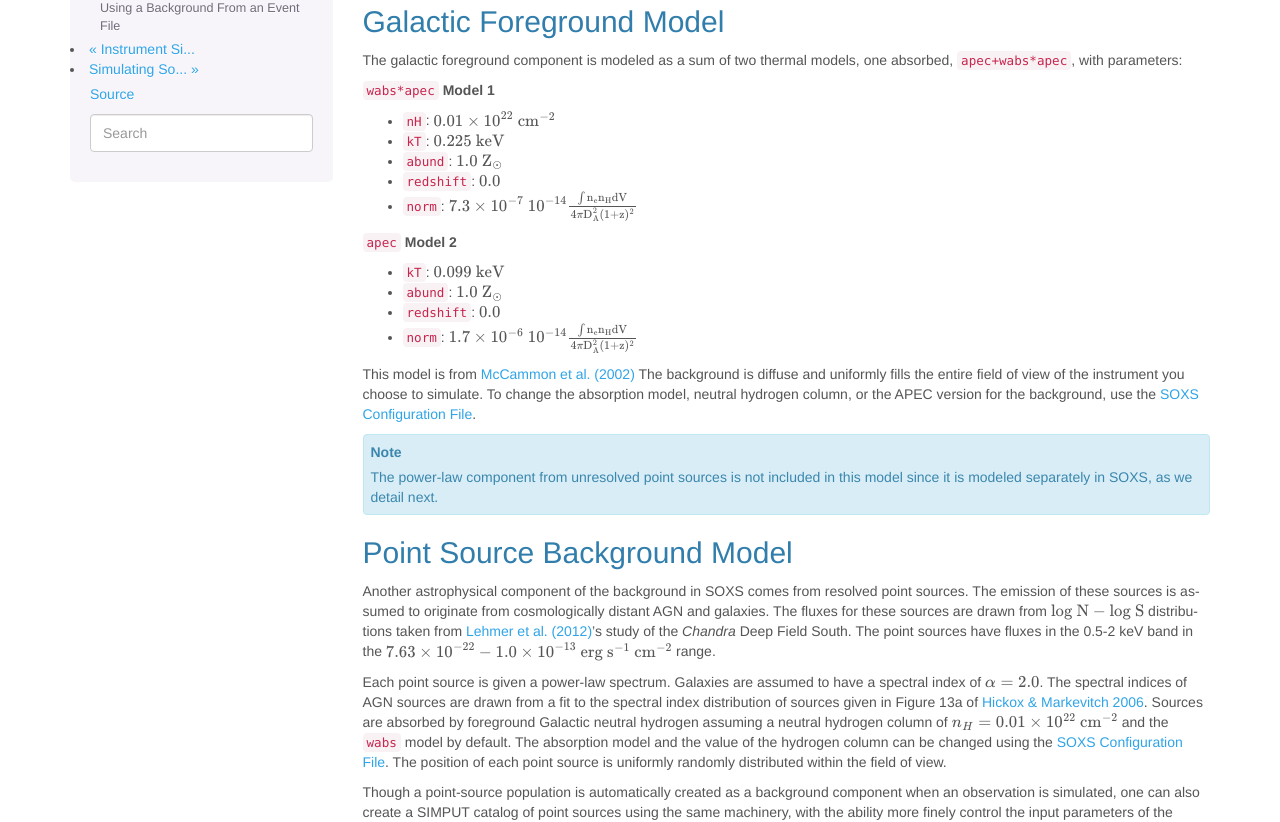
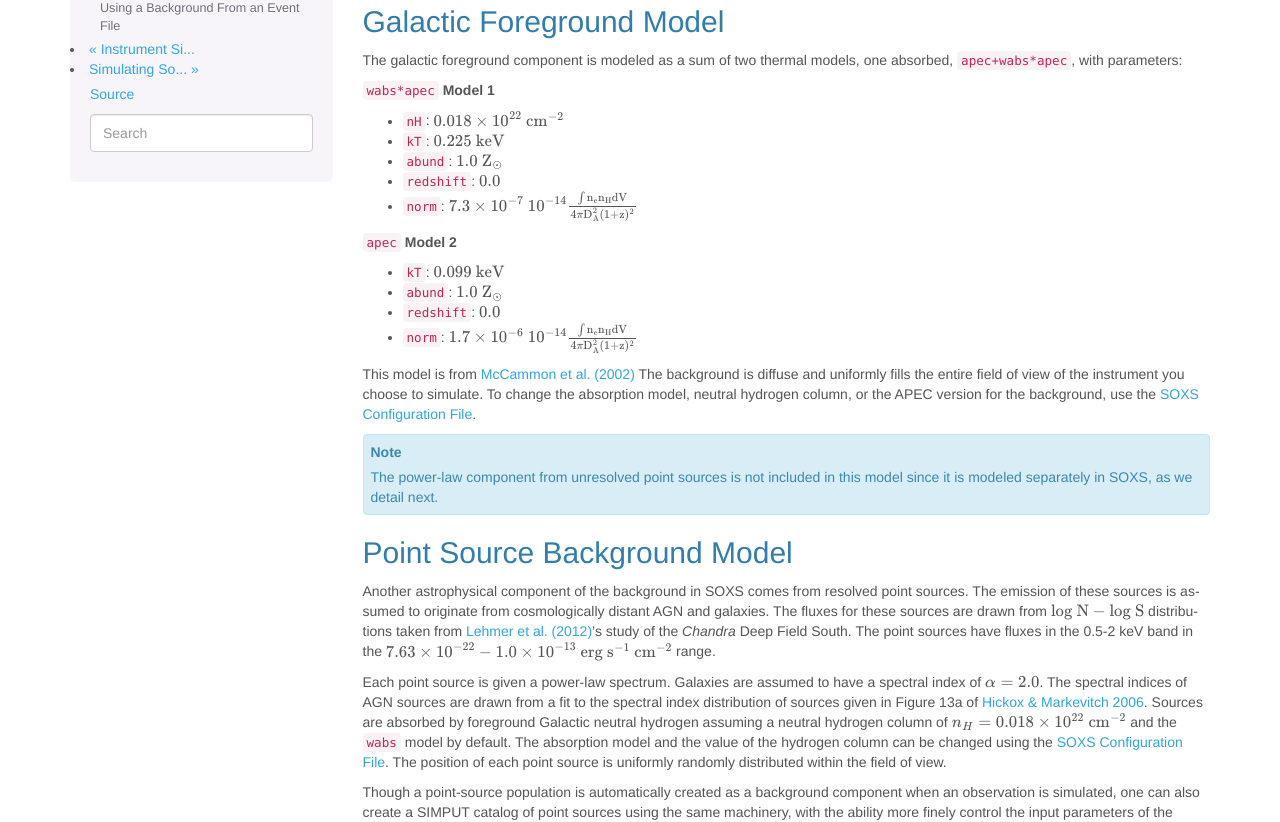
Before and after one commit to lynx-x-ray-observatory/soxs, a Sphinx documentation site: the page built from doc/source/users_guide/background.rst, in a window 1280 px wide and 1400 px high. Shown: the part 229-1051 px from the top of the window. Built offline with Sphinx 7.4.7, drawn with Linux system fonts in a browser that asks for light colours.

Commit message:
fix everywhere

```diff
--- a/doc/source/changelog.rst
+++ b/doc/source/changelog.rst
@@ -16,7 +16,7 @@ Version 3.1.0
 * A bug which prevented the use of the ``xrism_resolve`` instrument has been
   fixed.
 * The default neutral hydrogen column for the astrophysical background components
-  is now :math:`n_H = 0.01 10^{22} \rm{atoms}~\rm{cm}^{-2}`
+  is now :math:`n_H = 0.018 \times 10^{22}~\rm{atoms}~\rm{cm}^{-2}`
 * The default value of the neutral hydrogen column and the absorption model for
   astrophysical backgrounds can now be set in :ref:`config`. These can no longer
   be fine tuned in :func:`~soxs.instrument.make_background_file` or
--- a/doc/source/configuration.rst
+++ b/doc/source/configuration.rst
@@ -17,7 +17,7 @@ customization in the configuration file:
     soxs_data_dir = /does/not/exist # The path to instrument files and APEC tables
     abund_table = angr # The abundance table to use for APEC thermal spectra
     apec_vers = 3.0.9 # The default version of APEC to use
-    bkgnd_nH = 0.01 # neutral hydrogen column for backgrounds, units of 1e22 cm**-2
+    bkgnd_nH = 0.018 # neutral hydrogen column for backgrounds, units of 1e22 cm**-2
     bkgnd_absorb_model = wabs # absorption model, currently either wabs or tbabs
 
 If ``soxs_data_dir`` is not set in the configuration file, or is
--- a/doc/source/users_guide/background.rst
+++ b/doc/source/users_guide/background.rst
@@ -18,7 +18,7 @@ one absorbed, ``apec+wabs*apec``, with parameters:
 
 ``wabs*apec`` **Model 1**
 
-* ``nH``: :math:`0.01 \times 10^{22}~\rm{cm}^{-2}`
+* ``nH``: :math:`0.018 \times 10^{22}~\rm{cm}^{-2}`
 * ``kT``: :math:`\rm{0.225~keV}`
 * ``abund``: :math:`\rm{1.0~Z_\odot}`
 * ``redshift``: :math:`0.0`
@@ -60,7 +60,7 @@ spectral index of :math:`\alpha = 2.0`. The spectral indices of AGN sources are
 drawn from a fit to the spectral index distribution of sources given in
 Figure 13a of `Hickox & Markevitch 2006 <http://adsabs.harvard.edu/abs/2006ApJ...645...95H>`_.
 Sources are absorbed by foreground Galactic neutral hydrogen assuming a neutral
-hydrogen column of :math:`n_H = 0.01 \times 10^{22}~\rm{cm}^{-2}` and the ``wabs``
+hydrogen column of :math:`n_H = 0.018 \times 10^{22}~\rm{cm}^{-2}` and the ``wabs``
 model by default. The absorption model and the value of the hydrogen column can
 be changed using the :ref:`config`. The position of each point source is uniformly
 randomly distributed within the field of view.
--- a/doc/source/users_guide/instrument.rst
+++ b/doc/source/users_guide/instrument.rst
@@ -392,7 +392,7 @@ modeled using an absorbed power-law with the following parameters:
 
 * Power-law index :math:`\alpha = 1.52`
 * Normalization at 1 keV of :math:`2.0 \times 10^{-7} \rm{photons~cm^{-2}~keV^{-1}}`
-* Neutral hydrogen column of :math:`0.01 \times 10^{22}~\rm{cm}^{-2}`
+* Neutral hydrogen column of :math:`0.018 \times 10^{22}~\rm{cm}^{-2}`
 
 Here the ``wabs`` model is assumed for the absorption. To change the default
 absorption model or the neutral hydrogen column, use the :ref:`config`. Similarly,
```
Also changed, not shown: doc/source/cookbook/Cosmo_Source_Catalog.ipynb, doc/source/cookbook/Make_Background_File.ipynb, doc/source/cookbook/Two_Clusters.ipynb, 3 other files.
